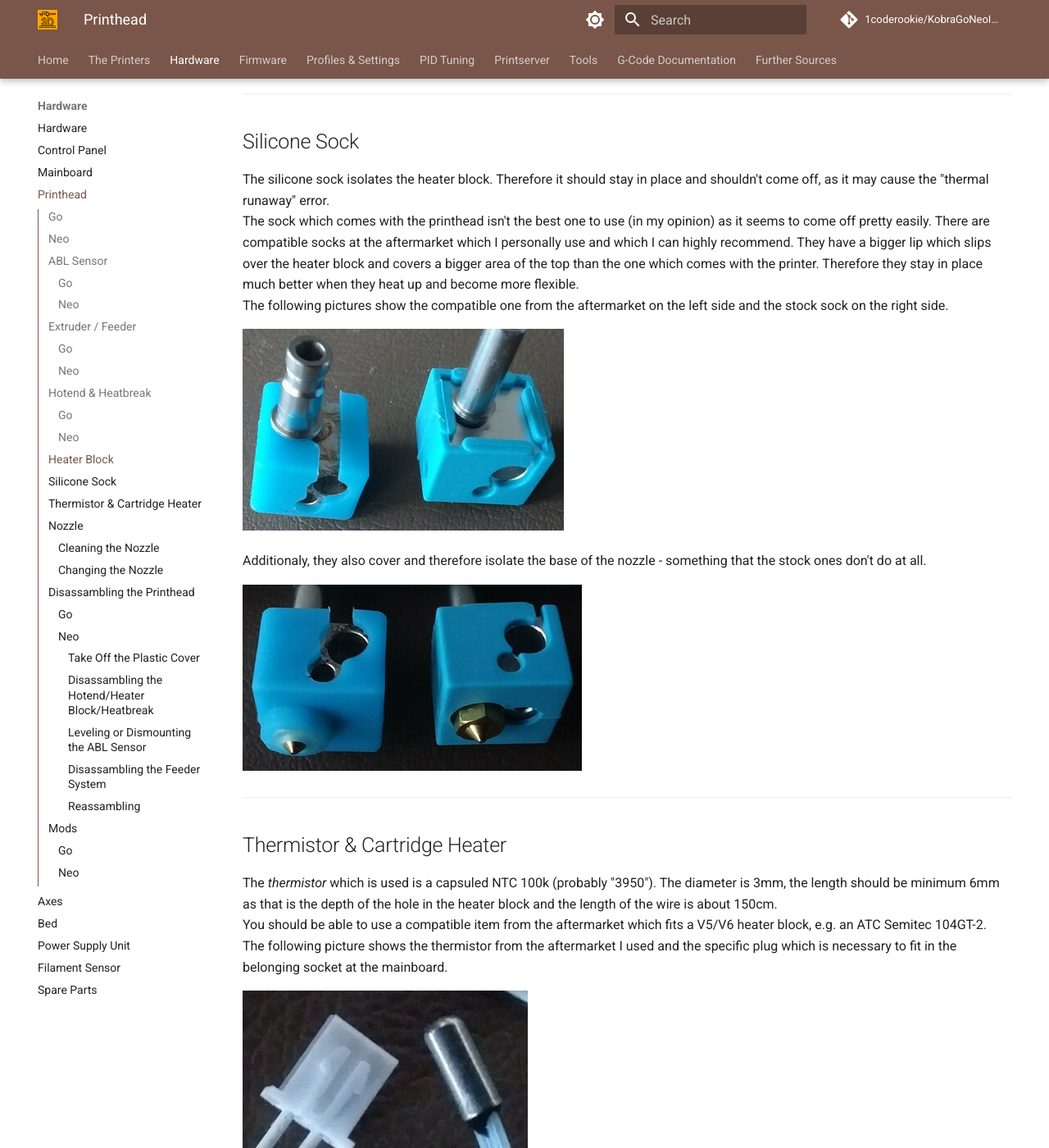
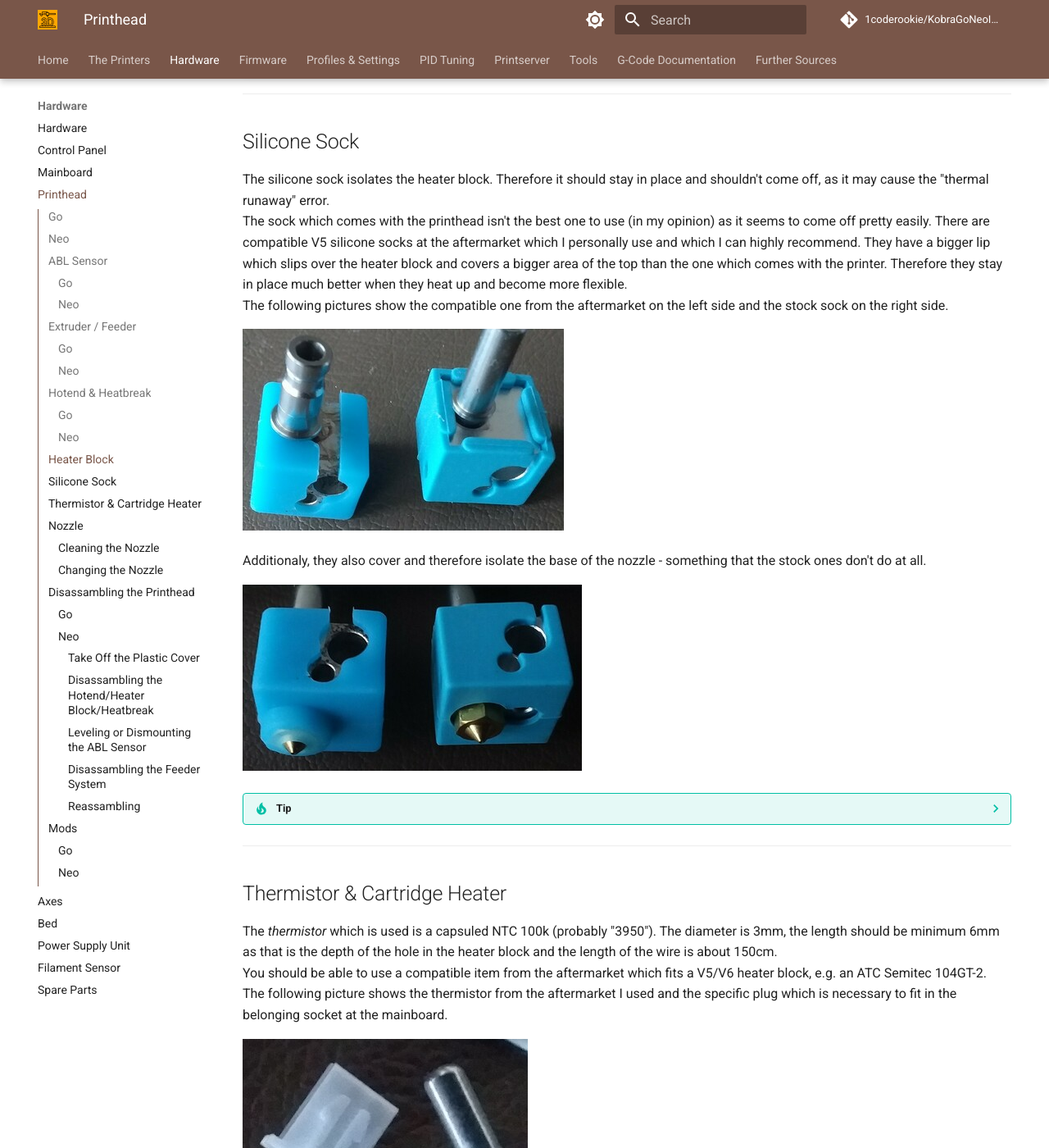
Before and after one commit to 1coderookie/KobraGoNeoInsights, an MkDocs documentation site: the page built from docs/hardware/printhead.md, in a window 1280 px wide and 1400 px high, scrolled down 6348 px. Shown: the whole window at 82% size. Built offline with MkDocs 1.6.1 and Material for MkDocs 9.7.7, drawn with Linux system fonts in a browser that asks for light colours; comment, search, counter and statistics services are not loaded; some of the changed text lies outside the part shown.

Commit message:
Update printhead.md

```diff
--- a/docs/hardware/printhead.md
+++ b/docs/hardware/printhead.md
@@ -116,7 +116,7 @@
 ---
 
 ## Heater Block
-Both printers use an E3D V5 compatible heater block.
+Both printers use an E3D **V5** compatible heater block.
 Both the thermistor and the cartidge heater have to be plugged into the specific holes and should be fixed with at tiny grub screw (HEX 1.5).
 
 ![Heater block V5](../assets/images/head_block-screws-close_web.jpg)
@@ -130,7 +130,7 @@
 
 ## Silicone Sock
 The silicone sock isolates the heater block. Therefore it should stay in place and shouldn't come off, as it may cause the "thermal runaway" error.
-The sock which comes with the printhead isn't the best one to use (in my opinion) as it seems to come off pretty easily. There are compatible socks at the aftermarket which I personally use and which I can highly recommend. They have a bigger lip which slips over the heater block and covers a bigger area of the top than the one which comes with the printer. Therefore they stay in place much better when they heat up and become more flexible.
+The sock which comes with the printhead isn't the best one to use (in my opinion) as it seems to come off pretty easily. There are compatible V5 silicone socks at the aftermarket which I personally use and which I can highly recommend. They have a bigger lip which slips over the heater block and covers a bigger area of the top than the one which comes with the printer. Therefore they stay in place much better when they heat up and become more flexible.
 The following pictures show the compatible one from the aftermarket on the left side and the stock sock on the right side.
 
 ![Silicone socks top view](../assets/images/silisocks_top_web.jpg)
@@ -138,6 +138,10 @@
 Additionaly, they also cover and therefore isolate the base of the nozzle - something that the stock ones don't do at all.
 
 ![Silicone socks bottom view](../assets/images/silisocks_bottom_web.jpg)
+
+??? tip
+
+    If you read the above and still don't know what you should look or search for, search for "silicone sock V5" for example as these socks are for a V5 heater block. You can get them pretty much everywhere, so if you use to shop at Amazon or ebay for example, you'll find many offers which are pretty much the same at the end. <br> Just make sure that you're **not** getting the ones for a V6 heater block! You can also diffenrentiate them by already looking at the shape: the wrong ones for the V6 are more flat on one side, the *correct ones* for the V5 *are cubic*, so they are shaped like a dice* as you can see at the pictures above.
 
 ---
 
```
